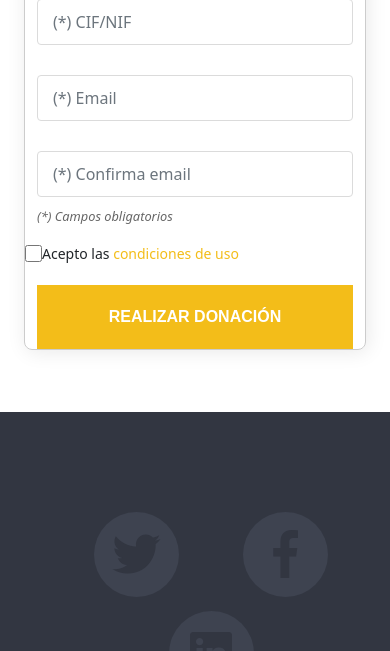
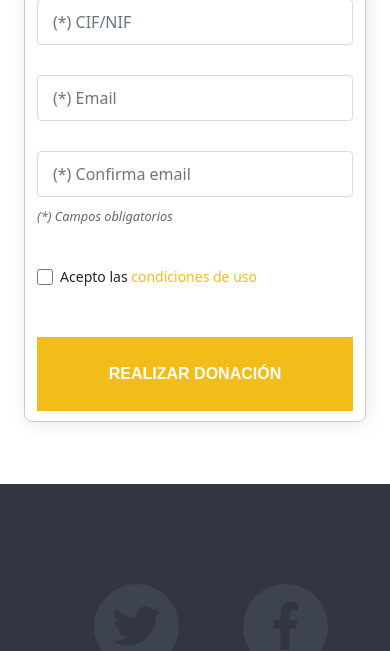
Before and after one commit to zebenperez/capsulae2, a Django app: page /account/donations/ in a window 390 px wide. Shown: the part 1645-2296 px from the top of the page. Run offline with Django 3.2, Linux system fonts and the light colour scheme; parts of the project's set-up code (start-up, migrations or seed data) failed here and were passed over; some libraries are stand-ins or nearby versions.

Commit message:
ajuste de diseño

```diff
--- a/account/templates/account/donations-form.html
+++ b/account/templates/account/donations-form.html
@@ -19,10 +19,9 @@
             <div class="col-lg-6 col-12 conForm form-group"><input type="text" id="email-d2" name="email-d2" class="form-control"
                 title="Confirmación de correo" placeholder="(*) Confirma email &nbsp;" required/> </div>
             <div class="required-fields">(*) Campos obligatorios</div>
-            <div class="acceptCheck small mt-3 p-0">
+            <div class="acceptCheck small">
                 <input type="checkbox" id="tos-d" name="tos-d"/>
-                <label> Acepto las <a class="ark pointer" href="https://fundec.org/cms/politica/" target="_blank"> condiciones de uso</a> </label>
-                <br/>
+                <label>&nbsp; Acepto las <a class="ark pointer" href="https://fundec.org/cms/politica/" target="_blank"> condiciones de uso</a> </label>
             </div>
         </div>
         <div class="row m-0">
--- a/static/css/new-style.css
+++ b/static/css/new-style.css
@@ -459,7 +459,6 @@ h1.login {
 	border-bottom: 11px solid #f3bd19;
 }
 
-button.submitBnt.register,
 button.submitBnt.register {
 	background:#f3bd19;
 	font-family: 'Montserrat', sans-serif;
@@ -473,10 +472,12 @@ button.submitBnt.register {
 	text-transform:uppercase;
 	border:none !important;
 	width: 100%;
+    height: 74px;
 }
 button.submitBnt.register:hover {
 	background:#b060cf;
 	cursor: pointer;
+    height: 74px;
 }
 
 select.form-control {
@@ -489,6 +490,7 @@ select.form-control {
 	display: grid;
 	grid-template-columns: 5% 95%;
 	text-align: left;
+    padding: 15px 0;
 }
 .a-pass,
 .acceptCheck a {
@@ -1424,7 +1426,7 @@ input#custom-donation.form-control {
 }
 
 .g-recaptcha {
-	width:120%;
+/*	width:120%;*/
 	text-align:center;
 }
 
@@ -1483,4 +1485,15 @@ span.result {
     display: block;
     text-align: left;
   }
+  .acceptCheck {
+	display: grid;
+	grid-template-columns: 5% 95%;
+	text-align: left;
+/*    border:1px solid blue;*/
+    line-height: 5;
+   }
+
+    button.submitBnt.register {
+      margin: 10px 0 10px 0;
+    }
 }
```
